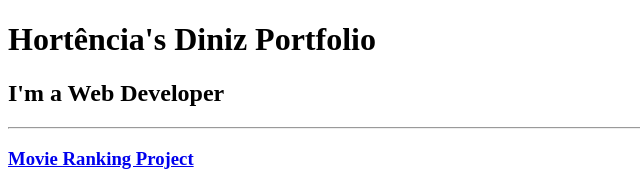
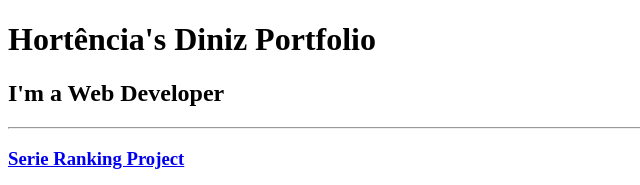
Before and after one commit to hortenciadiniz/html-repository, a plain HTML site: page index.html in a window 1280 px wide. Shown: the top 185 px of the page, 0-640 px from the left. Drawn offline with Linux system fonts and the light colour scheme.

Commit message:
Update index.html

```diff
--- a/index.html
+++ b/index.html
@@ -10,7 +10,7 @@
     <h1>Hortência's Diniz Portfolio</h1>
     <h2>I'm a Web Developer</h2>
     <hr />
-    <h3><a href = "./public/movie-ranking.html">Movie Ranking Project</a></h3>
+    <h3><a href = "./public/movie-ranking.html">Serie Ranking Project</a></h3>
     <img src = "./assets/images/movie-ranking.png" height="300" alt = "movie ranking project"/>
     <h3><a href = "./public/birthday-invite.html">Birthday Invite Project</h3>
     <img src = "assets/images/birthday.png" height="300" alt = "birthday cake">
```
